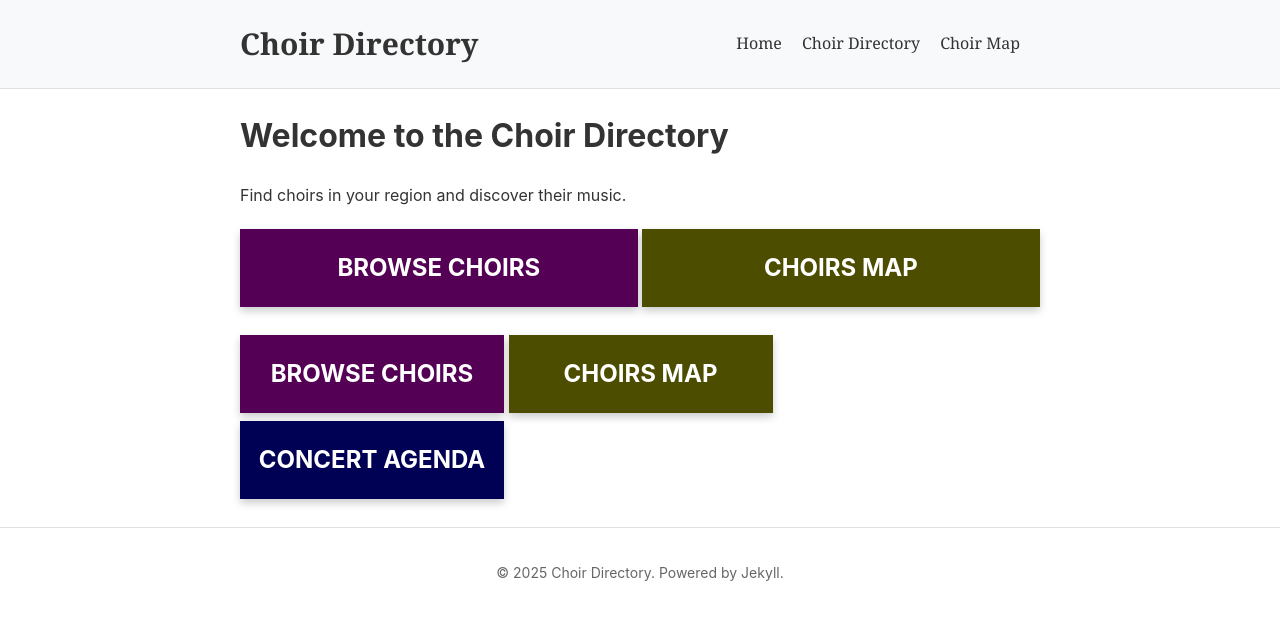
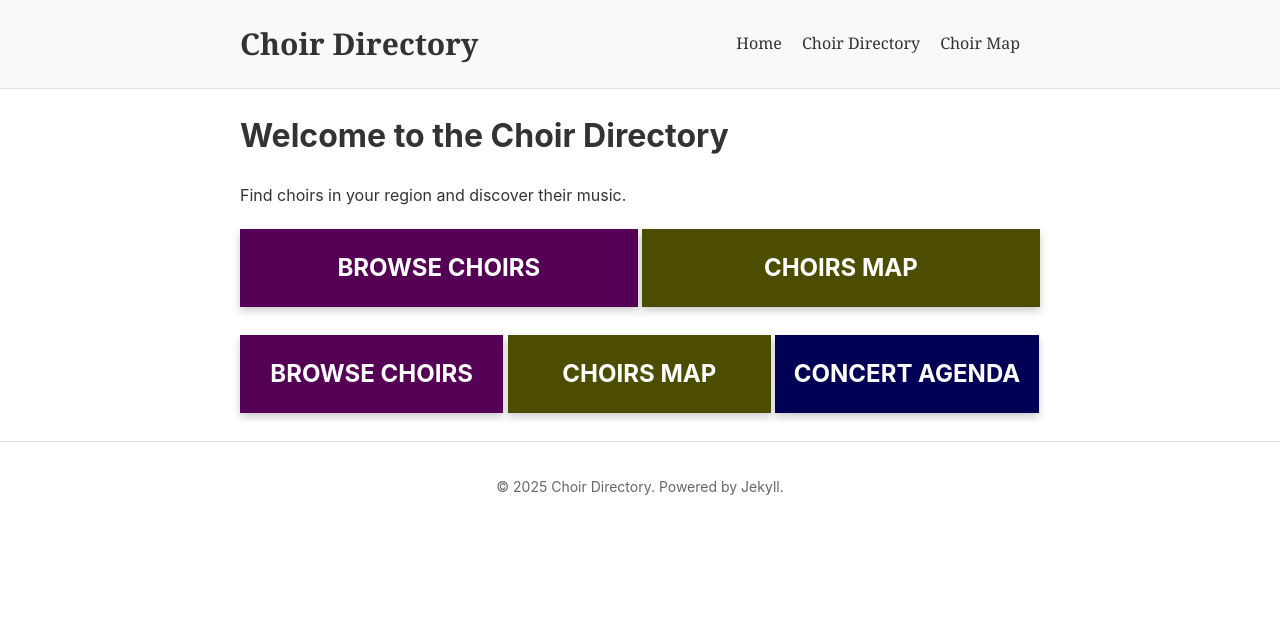
Before and after one commit to jllobera/choir-directory, a Jekyll site: the page built from index.html, in a window 1280 px wide. Shown: the top 620 px of the page. Built offline with Jekyll 4.4.1, drawn with Linux system fonts in a browser that asks for light colours; a script that is not in the unit is left out.

Commit message:
Update index.html

```diff
--- a/index.html
+++ b/index.html
@@ -22,7 +22,7 @@
 </div>
 
 <div class="button-container">
-  {% include browse-choirs-button.html button-width-desktop="33%" %}
-  {% include choir-map-button.html button-width-desktop="33%" %}
-  {% include concert-agenda-button.html button-width-desktop="33%" %}
+  {% include browse-choirs-button.html button-width-desktop="32.9%" %}
+  {% include choir-map-button.html button-width-desktop="32.9%" %}
+  {% include concert-agenda-button.html button-width-desktop="32.9%" %}
 </div>
```
